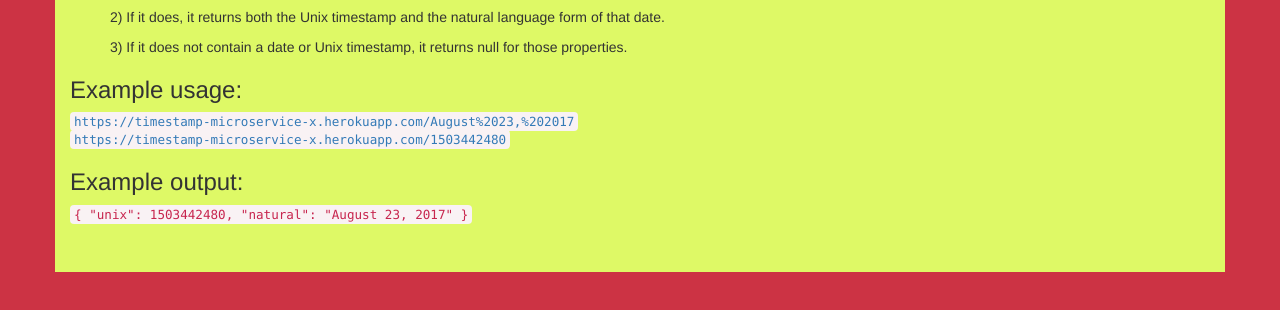
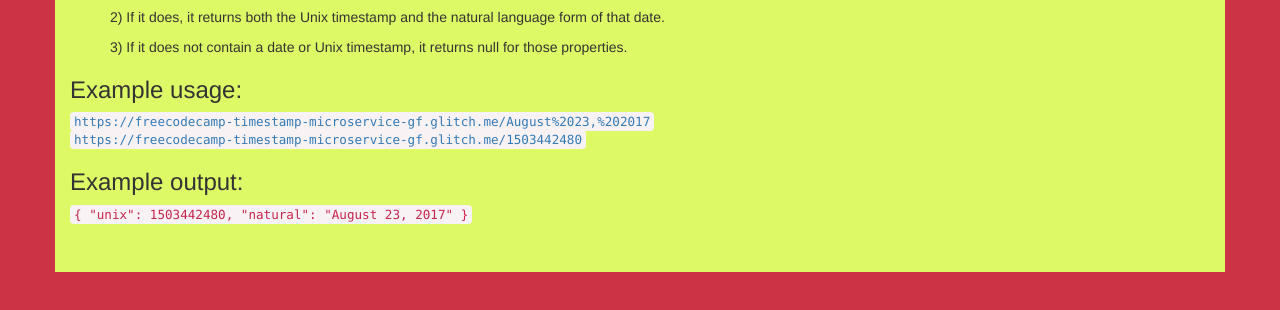
Before and after one commit to giuseppefragala/timestamp-microservice, a website: page index.htm in a window 1280 px wide. Shown: the part 240-550 px from the top of the page. Drawn offline with nearby package versions, Linux system fonts and the light colour scheme.

Commit message:
Modified web repository from Heroku to Glitch.

```diff
--- a/index.htm
+++ b/index.htm
@@ -20,8 +20,8 @@
                 <ul>3) If it does not contain a date or Unix timestamp, it returns null for those properties.</ul>
             </div>
             <h3>Example usage:</h3>
-            <code><a href="https://timestamp-microservice-x.herokuapp.com/August%2023,%202017">https://timestamp-microservice-x.herokuapp.com/August%2023,%202017</a></code><br>
-          <code><a href="https://timestamp-microservice-x.herokuapp.com/1503442480">https://timestamp-microservice-x.herokuapp.com/1503442480</a></code>
+            <code><a href="https://freecodecamp-timestamp-microservice-gf.glitch.me/August%2023,%202017">https://freecodecamp-timestamp-microservice-gf.glitch.me/August%2023,%202017</a></code><br>
+          <code><a href="https://freecodecamp-timestamp-microservice-gf.glitch.me/1503442480">https://freecodecamp-timestamp-microservice-gf.glitch.me/1503442480</a></code>
             <h3>Example output:</h3>
             <code>
                 {
```
